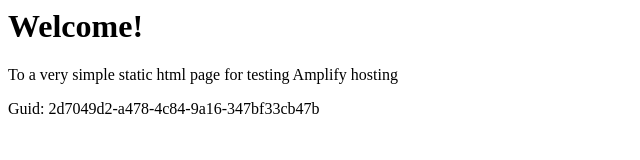
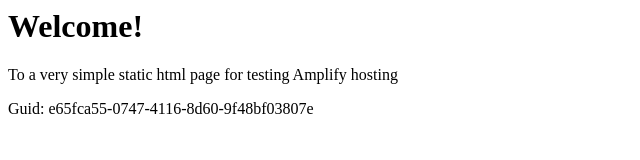
Before and after one commit to aws-aemilia-yul/Github-PR-Commit-Integration-Test-DoNotTouch-GitHubWebhookPushCanaryTest-v1-prod-ca-central-1, a website: page src/index.html in a window 1280 px wide. Shown: the full height of the page, 0-640 px from the left. Drawn offline with Linux system fonts and the light colour scheme.

Commit message:
commit from integ tests

```diff
--- a/src/index.html
+++ b/src/index.html
@@ -12,6 +12,6 @@
 <body>
     <h1>Welcome!</h1>
     <p>To a very simple static html page for testing Amplify hosting</p>
-    <p>Guid: 2d7049d2-a478-4c84-9a16-347bf33cb47b</p></body>
+    <p>Guid: e65fca55-0747-4116-8d60-9f48bf03807e</p></body>
 
 </html>
```
